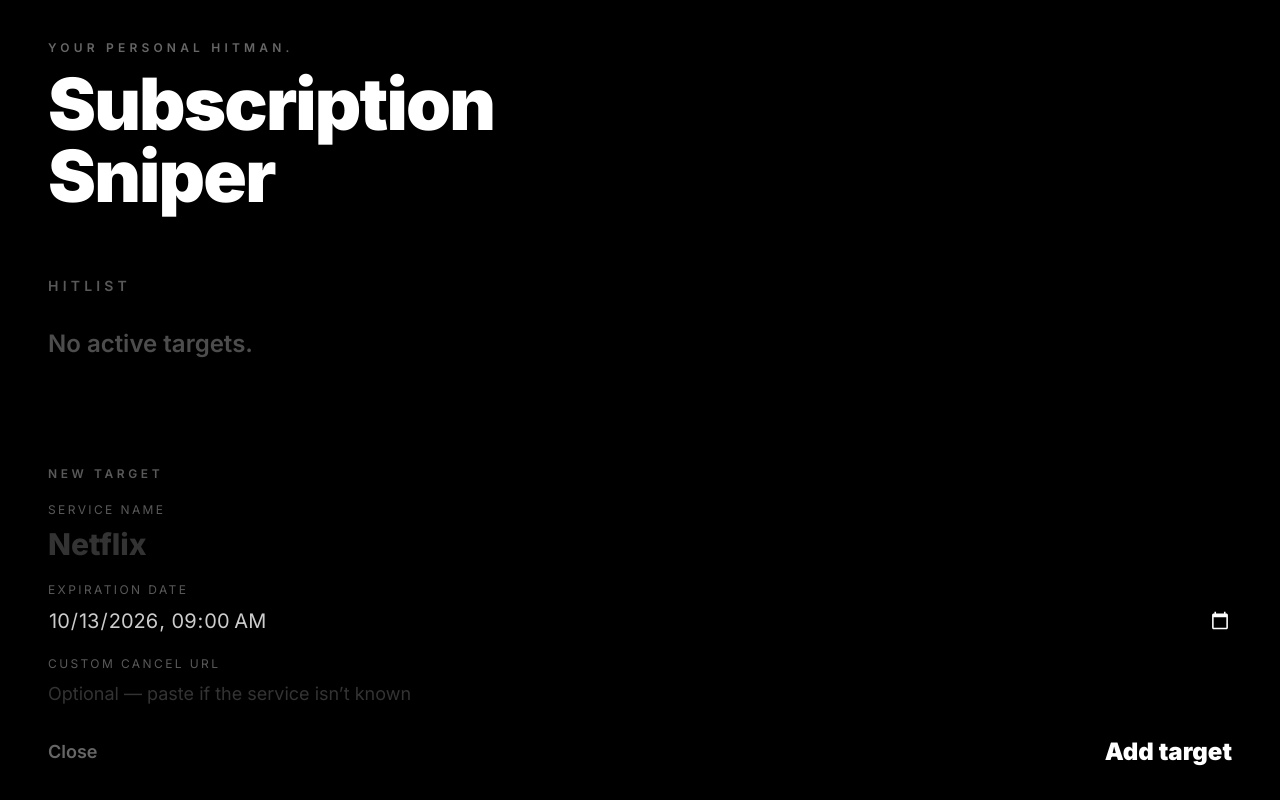
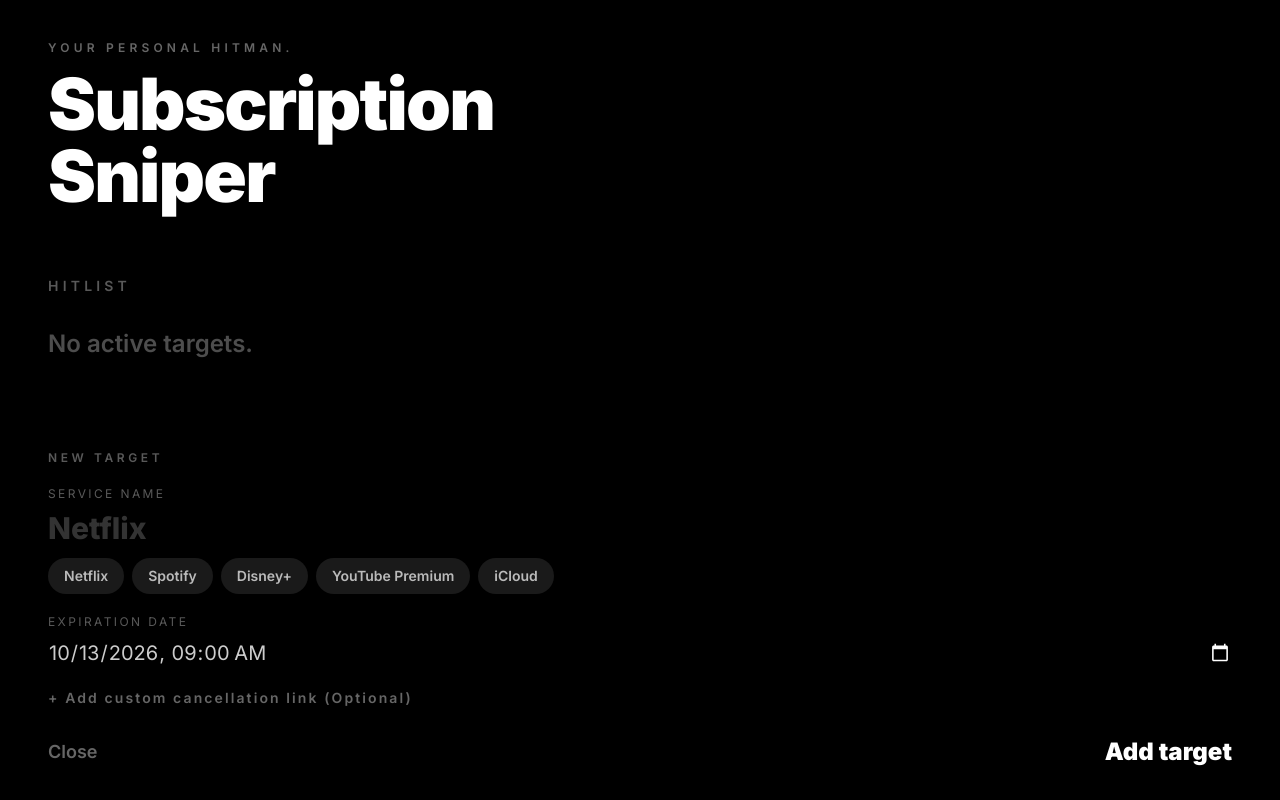
Before and after one commit to ropikuronen/subscription-sniper, a React (Vite) app: page / in a window 1280 px wide. Both pictures are taken after a click on the button "Add target". Built offline with nearby package versions, Linux system fonts and the light colour scheme.

Commit message:
autofill+custom url muokkauksia
Autofill-napit: Ehdottaa suosituimpia palveluita heti kun lomake aukeaa, ja suodattaa niitä kun kirjoitat.

Custom URL piilotus: Kenttä on nyt oletuksena piilossa siistin "+ Add custom cancellation link" -napin takana, eikä riko enää puhelimen näyttöä.

```diff
--- a/src/App.jsx
+++ b/src/App.jsx
@@ -2,6 +2,12 @@
 import { getCancelUrl } from './cancelLinks';
 import { loadTargets, saveTargets, syncToServiceWorker } from './storage';
 import { formatRemaining, isSniperWindow } from './time';
+
+// 1. Suosituimpien palveluiden sanakirja Autofilliä varten
+const POPULAR_SERVICES = [
+  'Netflix', 'Spotify', 'Disney+', 'YouTube Premium', 'iCloud',
+  'Adobe', 'Amazon Prime', 'Max', 'PlayStation Plus', 'Xbox Game Pass'
+];
 
 function uid() {
   return `${Date.now()}-${Math.random().toString(36).slice(2, 8)}`;
@@ -37,6 +43,9 @@
   const [expiresAt, setExpiresAt] = useState('');
   const [customCancelUrl, setCustomCancelUrl] = useState('');
 
+  // Uusi tila Custom URL -kentän piilottamista varten
+  const [showCustomUrl, setShowCustomUrl] = useState(false);
+
   const live = useMemo(
     () =>
       targets
@@ -52,6 +61,14 @@
         .sort((a, b) => new Date(b.cancelledAt || 0) - new Date(a.cancelledAt || 0)),
     [targets],
   );
+
+  // Autofill-ehdotusten suodatus käyttäjän kirjoituksen mukaan
+  const suggestedServices = name.trim() === ''
+    ? POPULAR_SERVICES.slice(0, 5) // Näytä top 5 tyhjänä
+    : POPULAR_SERVICES.filter((s) =>
+        s.toLowerCase().includes(name.toLowerCase()) &&
+        s.toLowerCase() !== name.toLowerCase()
+      ).slice(0, 5);
 
   useEffect(() => {
     saveTargets(targets);
@@ -95,6 +112,7 @@
     setExpiresAt('');
     setCustomCancelUrl('');
     setAdding(false);
+    setShowCustomUrl(false); // Nollataan myös Custom URL -kentän näkyvyys
   }
 
   function addTarget(event) {
@@ -106,13 +124,11 @@
     const year = targetDate.getFullYear();
     const currentTime = new Date();
 
-    // 1. Tulevaisuuden tarkistus (Vuosi 2100 tai yli)
     if (year >= 2100) {
       alert(`Really, year ${year}? You're gonna live that old?`);
       return;
     }
 
-    // 2. Menneisyyden tarkistus
     if (targetDate < currentTime) {
       alert("We can't change our past mistakes, focus on the present.");
       return;
@@ -284,7 +300,7 @@
           <p className="mb-5 text-xs font-semibold tracking-[0.3em] uppercase text-white/35">
             New target
           </p>
-          <label className="mb-5 block">
+          <label className="mb-5 block relative">
             <span className="mb-2 block text-xs tracking-[0.2em] uppercase text-white/35">
               Service name
             </span>
@@ -296,6 +312,21 @@
               placeholder="Netflix"
               className="w-full bg-transparent text-3xl font-extrabold outline-none placeholder:text-white/20"
             />
+            {/* Autofill -ehdotukset */}
+            {suggestedServices.length > 0 && (
+              <div className="mt-3 flex flex-wrap gap-2">
+                {suggestedServices.map(service => (
+                  <button
+                    key={service}
+                    type="button"
+                    onClick={() => setName(service)}
+                    className="rounded-full bg-white/10 px-4 py-2 text-sm font-semibold text-white/70 hover:bg-white/20 hover:text-white transition-colors"
+                  >
+                    {service}
+                  </button>
+                ))}
+              </div>
+            )}
           </label>
           <label className="mb-5 block">
             <span className="mb-2 block text-xs tracking-[0.2em] uppercase text-white/35">
@@ -310,6 +341,17 @@
               className="w-full bg-transparent text-xl text-white/80 outline-none"
             />
           </label>
+
+          {/* Custom URL piilotuslogiikka */}
+          {!showCustomUrl ? (
+            <button
+              type="button"
+              onClick={() => setShowCustomUrl(true)}
+              className="mb-7 block text-sm font-semibold tracking-[0.15em] text-white/40 hover:text-white transition-colors"
+            >
+              + Add custom cancellation link (Optional)
+            </button>
+          ) : (
             <label className="mb-7 block">
               <span className="mb-2 block text-xs tracking-[0.2em] uppercase text-white/35">
                 Custom cancel URL
@@ -319,10 +361,12 @@
                 inputMode="url"
                 value={customCancelUrl}
                 onChange={(e) => setCustomCancelUrl(e.target.value)}
-              placeholder="Optional — paste if the service isn’t known"
+                placeholder="Paste URL here"
                 className="w-full bg-transparent text-lg outline-none placeholder:text-white/20"
               />
             </label>
+          )}
+
           <div className="flex items-center justify-between gap-6">
             <button
               type="button"
```
Lines whose indentation alone changed are shown as unchanged.
